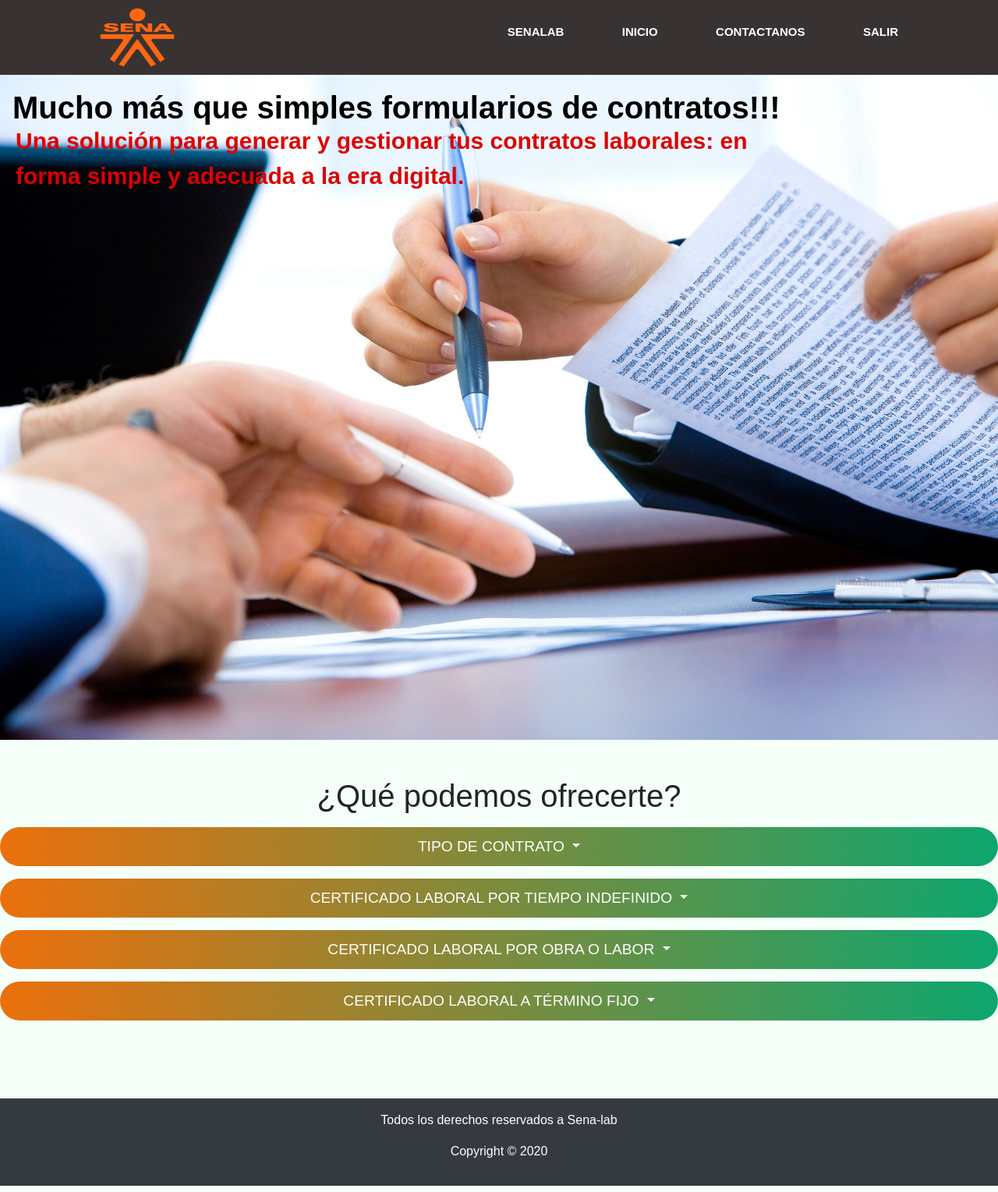
After one commit to LauraCamilaPaez/SENA-LAB, a PHP site: page /views/contrato/index.php in a window 1280 px wide. The commit adds this page. Shown: the whole page at 78% size. Run offline with PHP 8.4, Linux system fonts and the light colour scheme; some libraries are stand-ins or nearby versions.

Commit message:
Add Contract view index

```diff
--- a/web_project/assets/all/css/style.css
+++ b/web_project/assets/all/css/style.css
@@ -786,3 +786,24 @@ form.form_contact input[type="submit"]:hover{
     cursor: pointer;
 
 }
+/*Contrato*/
+.botom{
+    position: absolute;
+    margin-top: 150px;
+    top: 8px;
+    margin-left: 20px;
+    font-size: 30px;
+    font-weight: 700;
+    color: #dd0000;
+    max-width: 1000px;
+}
+
+.botom-left{
+    position: absolute;
+    margin-top: 100px;
+    top: 8px;
+    left: 16px;
+    font-weight: 700;
+    color: #000000;
+    font-size: 40px;
+}
--- a/web_project/controllers/IndexController.php
+++ b/web_project/controllers/IndexController.php
@@ -5,8 +5,6 @@ class IndexController{
 	public function index(){
 		require_once('views/index/index.php');
 	}
-
-
 }
 
 
--- a/web_project/core/core.php
+++ b/web_project/core/core.php
@@ -11,6 +11,7 @@ require_once('models/Usuario.php');
 require_once('models/Security.php');
 require_once('models/Supervisor.php');
 require_once('models/TipoContrato.php');
+require_once('models/Contrato.php');
 
 
 ?>
--- /dev/null
+++ b/web_project/models/Contrato.php
@@ -0,0 +1,5 @@
+<?php
+
+class Contrato extends DB{
+
+}
--- a/web_project/views/admin/index_admin.php
+++ b/web_project/views/admin/index_admin.php
@@ -67,7 +67,7 @@
         </div>
 
         <div class="btn-group espaciobutton">
-            <a href="?c=TipoContrato&m=index" type="button" class="btn btn-info "  aria-haspopup="true" aria-expanded="false">Contrato</a>
+            <a href="?c=Contrato&m=index" type="button" class="btn btn-info "  aria-haspopup="true" aria-expanded="false">Contrato</a>
         </div>
 
 
--- /dev/null
+++ b/web_project/views/contrato/index.php
@@ -0,0 +1,95 @@
+<!doctype html>
+<html lang="en">
+<head>
+    <meta charset="UTF-8">
+    <meta name="viewport"
+          content="width=device-width, user-scalable=no, initial-scale=1.0, maximum-scale=1.0, minimum-scale=1.0">
+    <meta http-equiv="X-UA-Compatible" content="ie=edge">
+    <link rel="stylesheet" href="https://maxcdn.bootstrapcdn.com/bootstrap/4.0.0/css/bootstrap.min.css">
+    <link rel="stylesheet" href="assets/all/css/style.css">
+    <title>Contrato</title>
+</head>
+<body>
+<header class="header-nav">
+    <div class="container-nav">
+        <a href=""><img src="assets/img/logo-sena.png" alt="Logo Sena" class="logo"></a>
+        <nav>
+            <ul>
+                <li><a href="?c=Index&m=index">SenaLAB</a></li>
+                <li><a href="?c=Usuarios&m=index">Inicio</a></li>
+                <li><a href="">Contactanos</a></li>
+                <li><a href="?c=Login&m=index">Salir</a></li>
+            </ul>
+        </nav>
+    </div>
+</header>
+
+
+<section>
+    <div class="botom-left">Mucho más que simples formularios de contratos!!!</div>
+    <div class="botom">Una solución para generar y gestionar tus contratos laborales: en forma simple y adecuada a la era digital.</div>
+    <img style="max-width: 100%;"  src="assets/img/contrato.jpg" alt="contrato">
+    <h1 style="display: flex; justify-content: center" class="mt-5">¿Qué podemos ofrecerte?</h1>
+
+    <div class="dropdown">
+        <button class="btn btn-secondary dropdown-toggle" type="button" id="dropdownMenuButton" data-toggle="dropdown" aria-haspopup="true" aria-expanded="false">
+          Tipo de Contrato
+        </button>
+        <div class="dropdown-menu" aria-labelledby="dropdownMenuButton">
+            <a class="dropdown-item" href="?c=TipoContrato&m=create">Crear</a>
+            <a class="dropdown-item" href="?c=TipoContrato&m=index">Detalles</a>
+        </div>
+    </div>
+
+    <div class="dropdown" style="margin-top:">
+        <button class="btn btn-secondary dropdown-toggle" type="button" id="dropdownMenuButton" data-toggle="dropdown" aria-haspopup="true" aria-expanded="false">
+            Certificado Laboral por Tiempo Indefinido
+        </button>
+        <div class="dropdown-menu" aria-labelledby="dropdownMenuButton">
+            <a class="dropdown-item" href="#">Crear</a>
+            <a class="dropdown-item" href="#">Detalles</a>
+            <a class="dropdown-item" href="#">Actualizar</a>
+            <a class="dropdown-item" href="#">Eliminar</a>
+            <a class="dropdown-item" href="#">Descargar</a>
+        </div>
+    </div>
+
+    <div class="dropdown">
+        <button class="btn btn-secondary dropdown-toggle" type="button" id="dropdownMenuButton" data-toggle="dropdown" aria-haspopup="true" aria-expanded="false">
+            Certificado Laboral por Obra o Labor
+        </button>
+        <div class="dropdown-menu" aria-labelledby="dropdownMenuButton">
+            <a class="dropdown-item" href="#">Crear</a>
+            <a class="dropdown-item" href="#">Detalles</a>
+            <a class="dropdown-item" href="#">Actualizar</a>
+            <a class="dropdown-item" href="#">Eliminar</a>
+            <a class="dropdown-item" href="#">Descargar</a>
+        </div>
+    </div>
+
+    <div class="dropdown" style="margin-bottom: 100px">
+        <button class="btn btn-secondary dropdown-toggle" type="button" id="dropdownMenuButton" data-toggle="dropdown" aria-haspopup="true" aria-expanded="false">
+            Certificado Laboral a término Fijo
+        </button>
+        <div class="dropdown-menu" aria-labelledby="dropdownMenuButton">
+            <a class="dropdown-item" href="#">Crear</a>
+            <a class="dropdown-item" href="#">Detalles</a>
+            <a class="dropdown-item" href="#">Actualizar</a>
+            <a class="dropdown-item" href="#">Eliminar</a>
+            <a class="dropdown-item" href="#">Descargar</a>
+        </div>
+    </div>
+</section>
+
+<footer class="text-center p-3 mb-2 bg-light text-white bg-dark"  >
+
+    <p>Todos los derechos reservados a Sena-lab</p>
+    <p class=" "> Copyright © 2020 </p>
+
+</footer>
+
+<script src="https://code.jquery.com/jquery-3.2.1.slim.min.js" ></script>
+<script src="https://cdnjs.cloudflare.com/ajax/libs/popper.js/1.12.9/umd/popper.min.js"></script>
+<script src="https://maxcdn.bootstrapcdn.com/bootstrap/4.0.0/js/bootstrap.min.js"></script>
+</body>
+</html>
--- a/web_project/views/usuarios/index_usuarios.php
+++ b/web_project/views/usuarios/index_usuarios.php
@@ -62,7 +62,7 @@
             </div>
 
         <div class="btn-group espaciobutton">
-            <a href="?c=Certificados&m=index" type="button" class="btn btn-info "  aria-haspopup="true" aria-expanded="false">Contrato</a>
+            <a href="?c=Contrato&m=index" type="button" class="btn btn-info "  aria-haspopup="true" aria-expanded="false">Contrato</a>
         </div>
     <div class="btn-group">
             <a href="?c=usuarios&m=inc" type="button" class="btn btn-info "  aria-haspopup="true" aria-expanded="false">incapacidades</a>
```
Also changed, not shown: web_project/controllers/ContratoController.php (added, +7 -0 lines), web_project/assets/img/contrato.jpg (added).
